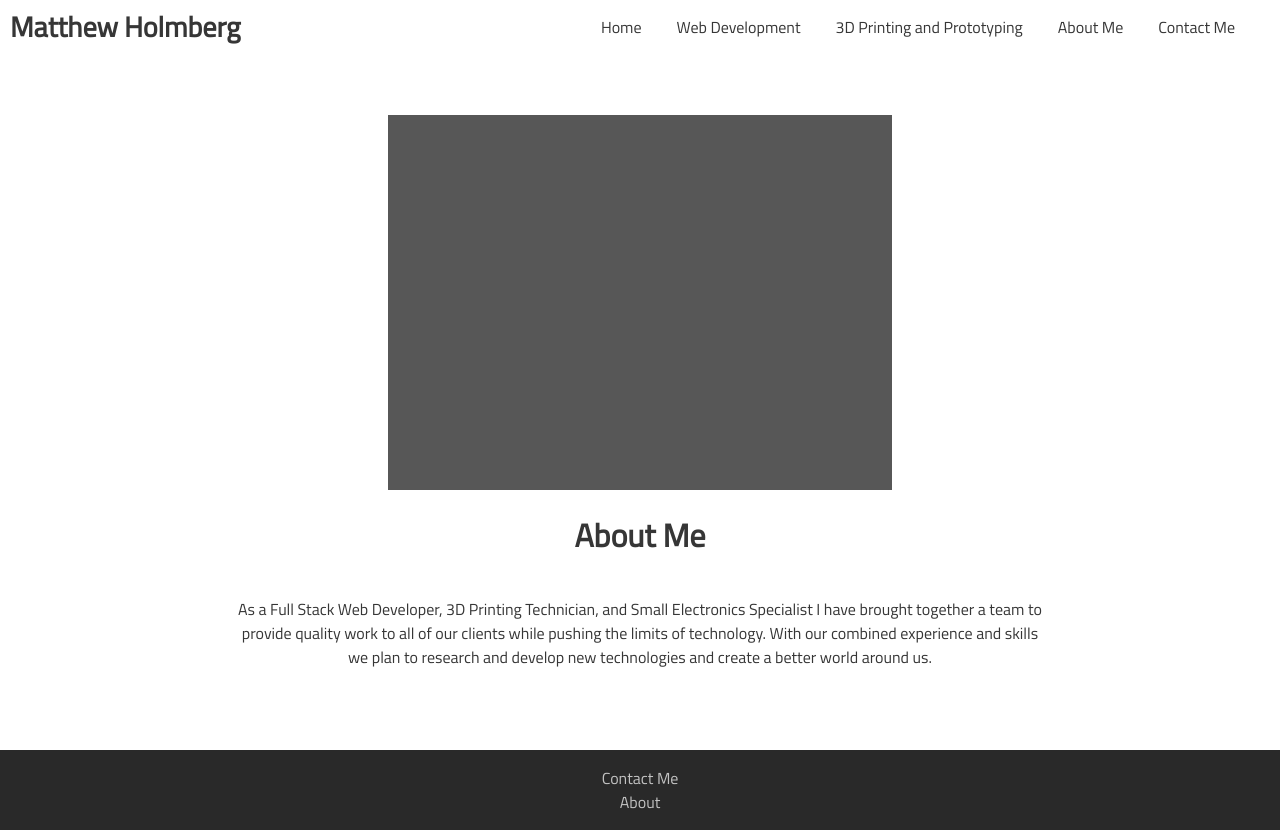
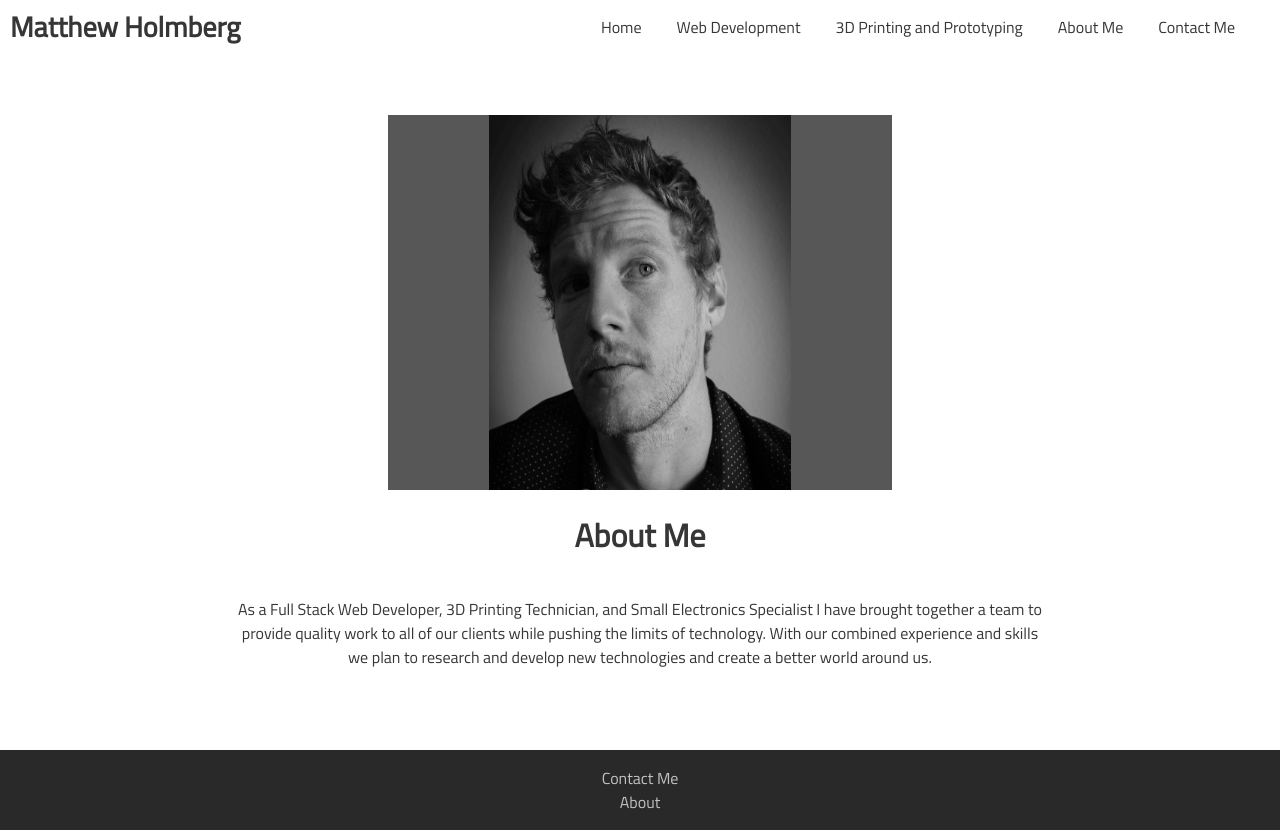
Before and after one commit to mholmberg13/matthewholmberg2, a React (Create React App) app: page /about-me in a window 1280 px wide. Built offline with nearby package versions, Linux system fonts and the light colour scheme.

Commit message:
Added portait image.

```diff
--- a/src/App.css
+++ b/src/App.css
@@ -563,6 +563,19 @@ body {
   width: 90%;
   height: 375px;
   background-color: #575757;
+  display: flex;
+  justify-content: center;
+  align-items: center;
+}
+
+.portrait-container-inner {
+  width: 60%;
+  height: 100%;
+}
+
+.portrait-container-inner img {
+  height: 100%;
+  width: 100%;
 }
 
 .header-bio-container {
--- a/src/components/AboutMe.js
+++ b/src/components/AboutMe.js
@@ -1,4 +1,5 @@
 import React from 'react';
+import AboutImg from '../img/selfportait-0037.jpg'
 
 
 class AboutMe extends React.Component {
@@ -6,7 +7,9 @@ class AboutMe extends React.Component {
         return (
             <div className='about-me'>
                 <div className='portrait-container'>
-
+                    <div className='portrait-container-inner'>
+                        <img src={AboutImg}/>
+                    </div>
                 </div>
                 <div className='header-bio-container'>
                     <h1 className='about-heading'>About Me</h1>
```
Also changed, not shown: src/img/selfportait-0037.jpg (added).
